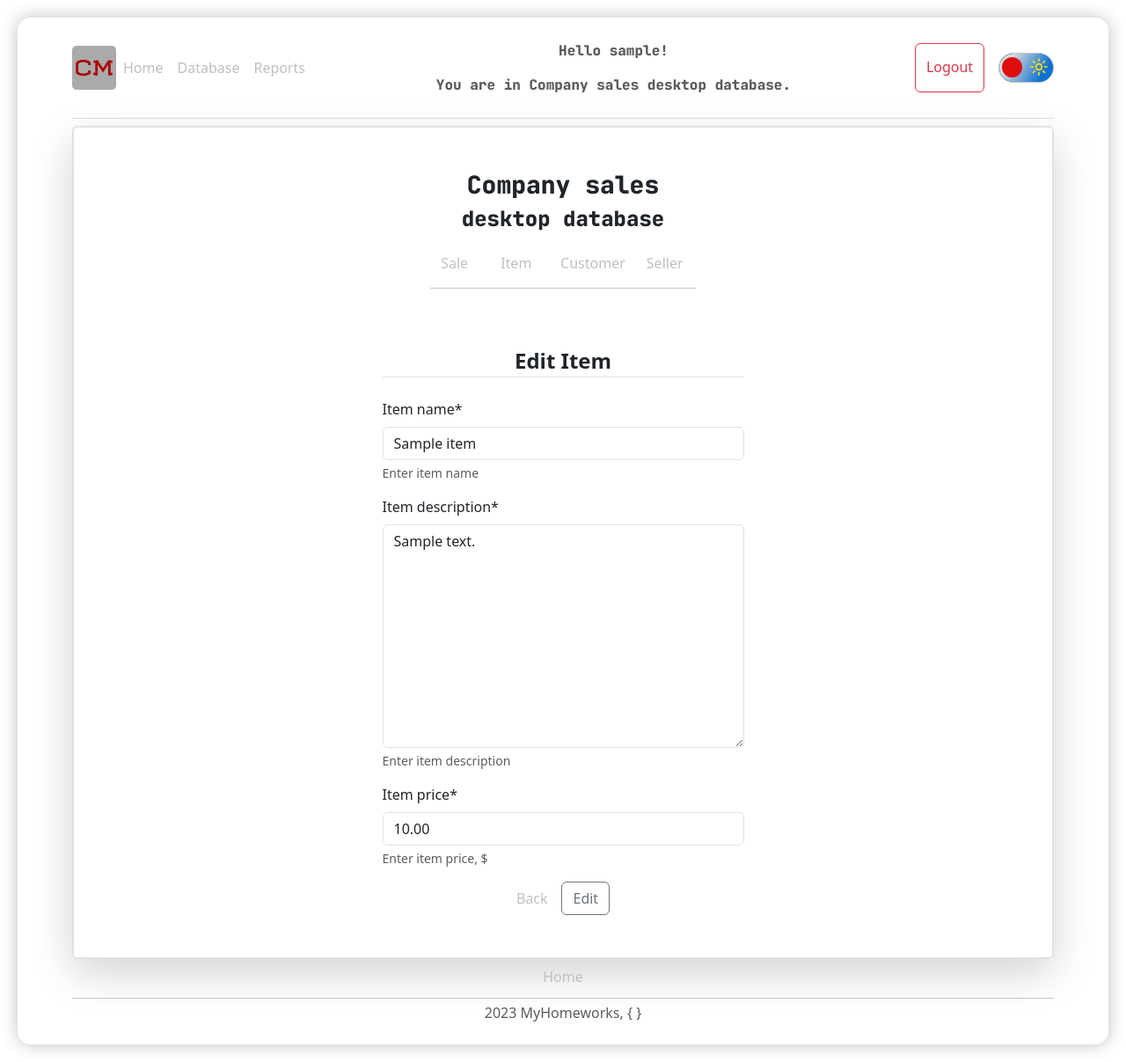
After one commit to MarkDanilchenko/Django_TestProject4, a Django app: page /DBCategories/DBitem/editItem/1 in a window 1280 px wide. The commit adds this page. Shown: the whole page at 88% size. Run offline with Django 4.2, Linux system fonts and the light colour scheme; a user stored in the database is signed in; tables that the repository leaves empty hold one stand-in row (values such as "Sample post"); some libraries are stand-ins or nearby versions.

Commit message:
Add Docker and Docker-compose config. Add "Edit" functions to all datatables

```diff
--- a/Company/settings.py
+++ b/Company/settings.py
@@ -27,7 +27,7 @@ SECRET_KEY = 'django-insecure-attma@j%9an^mt)y^a4ugnj^@x+f)c8hd8!0dj(r5=c=3d(k6h
 # SECURITY WARNING: don't run with debug turned on in production!
 DEBUG = True
 
-ALLOWED_HOSTS = []
+ALLOWED_HOSTS = ['0.0.0.0', '127.0.0.1', 'localhost']
 
 # Application definition
 
@@ -87,7 +87,7 @@ DATABASES = {
         'USER': os.getenv('DATABASE_USER'),
         'PASSWORD': os.getenv('DATABASE_PASSWORD'),
         'HOST': os.getenv('DATABASE_HOST'),
-        # 'PORT': os.getenv('DATABASE_PORT'),
+        'PORT': os.getenv('DATABASE_PORT'),
     }
 }
 
--- a/Company__sales/templates/DBcustomer_data.html
+++ b/Company__sales/templates/DBcustomer_data.html
@@ -15,6 +15,7 @@
 					<th scope="col">Surname</th>
 					<th scope="col">Email</th>
 					<th scope="col">Phone</th>
+					<th scope="col">Edit</th>
 					<th scope="col">Delete</th>
 				</tr>
 			</thead>
@@ -26,6 +27,7 @@
 					<td>{{i.surname}}</td>
 					<td>{{i.email}}</td>
 					<td>{{i.phone}}</td>
+					<td><a href="{% url 'editCustomer' i.id %}" class="nav-link text-center">&#9998;</a></td>
 					<td><a href="{% url 'deleteCustomer' i.id %}" class="nav-link text-center">&#10008;</a></td>
 				</tr>
 				{% endfor %}
--- a/Company__sales/templates/DBitem_data.html
+++ b/Company__sales/templates/DBitem_data.html
@@ -14,6 +14,7 @@
 					<th scope="col">Name</th>
 					<th scope="col">Description</th>
 					<th scope="col">Price, $</th>
+					<th scope="col">Edit</th>
 					<th scope="col">Delete</th>
 				</tr>
 			</thead>
@@ -24,6 +25,7 @@
 					<td>{{i.name}}</td>
 					<td>{{i.description}}</td>
 					<td>{{i.price}}</td>
+					<td><a href="{% url 'editItem' i.id %}" class="nav-link text-center">&#9998;</a></td>
 					<td><a href="{% url 'deleteItem' i.id %}" class="nav-link text-center">&#10008;</a></td>
 				</tr>
 				{% endfor %}
--- a/Company__sales/templates/DBsale_data.html
+++ b/Company__sales/templates/DBsale_data.html
@@ -16,6 +16,7 @@
 					<th scope="col">Price, $</th>
                     <th scope="col">Customer Info</th>
                     <th scope="col">Seller Info</th>
+					<th scope="col">Edit</th>
 					<th scope="col">Delete</th>
 				</tr>
 			</thead>
@@ -28,7 +29,8 @@
                     <td>{{i.item.price}}</td>
                     <td>{{i.customer.name}} {{i.customer.surname}} <br>&#128222; : {{i.customer.phone}}</td>
                     <td>{{i.seller.name}} {{i.seller.surname}}, {{i.seller.position}} </td>
-					<td><a href="{% url 'deleteItem' i.id %}" class="nav-link text-center">&#10008;</a></td>
+					<td><a href="{% url 'editSale' i.id %}" class="nav-link text-center">&#9998;</a></td>
+					<td><a href="{% url 'deleteSale' i.id %}" class="nav-link text-center">&#10008;</a></td>
 				</tr>
 				{% endfor %}
 			</tbody>
--- a/Company__sales/templates/DBseller_data.html
+++ b/Company__sales/templates/DBseller_data.html
@@ -17,6 +17,7 @@
 					<th scope="col">Phone</th>
                     <th scope="col">Employment date</th>
                     <th scope="col">Position</th>
+					<th scope="col">Edit</th>
 					<th scope="col">Delete</th>
 				</tr>
 			</thead>
@@ -30,6 +31,7 @@
 					<td>{{i.phone}}</td>
                     <td>{{i.date_of_employment|date:"d.m.Y"}}</td>
                     <td>{{i.position}}</td>
+					<td><a href="{% url 'editSeller' i.id %}" class="nav-link text-center">&#9998;</a></td>
 					<td><a href="{% url 'deleteSeller' i.id %}" class="nav-link text-center">&#10008;</a></td>
 				</tr>
 				{% endfor %}
--- /dev/null
+++ b/Company__sales/templates/editItem.html
@@ -0,0 +1,23 @@
+{% extends 'DBCategories.html' %}
+
+
+{% block DBcontent %}
+{% autoescape off %}
+
+<div class="d-flex justify-content-center">
+    {% load crispy_forms_tags %}
+    <form action="" method="post" enctype="multipart/form-data" class="d-flex flex-column align-items-center mb-5">
+        {% csrf_token %}
+        <fieldset class="form-group">
+            <legend class="border-bottom mb-4 text-center"><b>Edit Item</b></legend>
+            {{ form|crispy }}
+        </fieldset>
+        <div class="d-flex justify-content-center align-items-center">
+            <a href="{% url 'viewDBItem' %}" class="nav-link">Back</a>
+            <button type="submit" class="btn btn-outline-secondary ms-3">Edit</button>
+        </div>
+    </form>
+</div>
+{% endautoescape %}
+
+{% endblock %}
--- a/Company__sales/templates/index.html
+++ b/Company__sales/templates/index.html
@@ -26,18 +26,19 @@
 					<img src="{% static 'favicon_io/apple-touch-icon.png' %}" alt="Home page logo" width="50px" height="50px" />
 				</a>
 				{% if user.is_authenticated %}
-				<ul class="nav col-lg-auto col-12 me-lg-auto mb-lg-0 mb-3 d-flex justify-content-center">
+				<ul class="nav col-lg-auto col-12 mb-lg-0 mb-3 d-flex justify-content-center">
 					<li><a href="/" class="nav-link px-2">Home</a></li>
-					<li><a href="{% url 'viewDBCategories' %}" class="nav-link px-2">Company sales</a></li>
+					<li><a href="{% url 'viewDBCategories' %}" class="nav-link px-2">Database</a></li>
+					<li><a href="" class="nav-link px-2">Reports</a></li>
 				</ul>
 				<h6 class="text-center col-lg-auto col-12 mx-lg-auto mb-lg-0 mb-3" id="headerGreeting" style="color: rgb(92, 92, 92)">
 					Hello {{user.username}}!<br />
                     <br>You are in Company sales desktop database.
 				</h6>
 				<div
-					class="d-flex align-items-center justify-content-center col-lg-auto col-md-6 col-sm-6 col-8 offset-lg-0 offset-md-3 offset-sm-3 offset-2 ms-lg-auto me-2"
+					class="d-flex justify-content-end col-lg-auto col-10 offset-lg-0 offset-2"
 				>
-					<form action="#" method="post" class="col-7 me-2" role="search">
+					<!-- <form action="#" method="post" class="col-7 me-2" role="search">
 						{% csrf_token %}
 						<div class="form-floating">
 							<input
@@ -50,9 +51,8 @@
 							/>
 							<label for="search_field"><i>Search field:</i></label>
 						</div>
-					</form>
-					<a href="{% url 'logout' %}" class="col-4 btn btn-outline-danger text-center" style="height: 3.5rem; padding-top: 0.85rem;">Logout</a>
-				</div>
+					</form> -->
+					<a href="{% url 'logout' %}" class="btn btn-outline-danger text-center me-3" style="height: 3.5rem; padding-top: 0.85rem;">Logout</a>
 					<!-- dark/light theme switch button -->
 					<div id="colorThemeSwitcher" class="d-flex align-items-center">
 						<label class="switch">
@@ -82,6 +82,7 @@
 							</svg>
 							<!-- <span class="switch__sr">Dark Mode</span> -->
 						</label>
+					</div>
 				</div>
 				{% else %}
 				<div class="col-lg-auto col-12 d-flex align-items-center justify-content-end">
@@ -142,13 +143,15 @@
 								<li>Сompleted sales;</li>
 							</ul>
 						</li>
-						<li>Also you can add some new data to each part;</li>
+						<li>Add or edit data to each part using <i><b>the database</b></i>;</li>
+						<li>View additional database <i><b>reports</b></i>;</li>
 						<li>Hope you'll enjoy this simple app! &#128521;</li>
 					</ul>
 				</div>
 				<div class="row my-3">
 					<div class="col-12 d-flex justify-content-center">
-						<a href="{% url 'viewDBCategories' %}" class="btn btn-outline-secondary mx-1" title="Company sales">Company sales</a>
+						<a href="{% url 'viewDBCategories' %}" class="btn btn-outline-secondary mx-1" title="Company sales">Database</a>
+						<a href="" class="btn btn-outline-secondary mx-1" title="Company sales">Reports</a>
 					</div>
 				</div>
 				{% endblock %}
--- a/Company__sales/urls.py
+++ b/Company__sales/urls.py
@@ -5,18 +5,22 @@ from . import views
 urlpatterns_dbCategories = [
     path("DBcustomer", views.viewDBCustomer, name='viewDBCustomer'),
     path("DBcustomer/addCustomer", views.addCustomer, name='addCustomer'),
+    re_path(r"DBcustomer/editCustomer/(?P<id>\d+)", views.editCustomer, name='editCustomer'),
     re_path(r"DBcustomer/deleteCustomer/(?P<id>\d+)", views.deleteCustomer, name='deleteCustomer'),
     #
     path('DBseller', views.viewDBSeller, name='viewDBSeller'),
     path('DBseller/addSeller', views.addSeller, name='addSeller'),
+    re_path(r"DBseller/editSeller/(?P<id>\d+)", views.editSeller, name='editSeller'),
     re_path(r"DBseller/deleteSeller/(?P<id>\d+)", views.deleteSeller, name='deleteSeller'),
     #
     path('DBitem', views.viewDBItem, name='viewDBItem'),
     path('DBitem/addItem', views.addItem, name='addItem'),
+    re_path(r"DBitem/editItem/(?P<id>\d+)", views.editItem, name='editItem'),
     re_path(r"DBitem/deleteItem/(?P<id>\d+)", views.deleteItem, name='deleteItem'),
     #
     path('DBsale', views.viewDBSale, name='viewDBSale'),
     path('DBsale/addSale', views.addSale, name='addSale'),
+    re_path(r"DBsale/editSale/(?P<id>\d+)", views.editSale, name='editSale'),
     re_path(r"DBsale/deleteSale/(?P<id>\d+)", views.deleteSale, name='deleteSale'),
     #
 ]
--- a/Company__sales/views.py
+++ b/Company__sales/views.py
@@ -57,6 +57,17 @@ def deleteCustomer(request, id):
         return redirect("/DBCategories/DBcustomer")
 
 
+def editCustomer(request, id):
+    customer = models.Customer.objects.get(id=id)
+    form = forms.CustomerForm(instance=customer)
+    if request.method == "POST":
+        form = forms.CustomerForm(request.POST, instance=customer)
+        if form.is_valid():
+            form.save()
+            return redirect("/DBCategories/DBcustomer")
+    return render(request, "editCustomer.html", {"form": form})
+
+
 # Seller functions
 def viewDBSeller(request):
     try:
@@ -88,6 +99,17 @@ def deleteSeller(request, id):
         return redirect("/DBCategories/DBseller")
     except:
         return redirect("/DBCategories/DBseller")
+
+
+def editSeller(request, id):
+    seller = models.Seller.objects.get(id=id)
+    form = forms.SellerForm(instance=seller)
+    if request.method == "POST":
+        form = forms.SellerForm(request.POST, instance=seller)
+        if form.is_valid():
+            form.save()
+            return redirect("/DBCategories/DBseller")
+    return render(request, "editSeller.html", {"form": form})
 
 
 # Item functions
@@ -123,6 +145,17 @@ def deleteItem(request, id):
         return redirect("/DBCategories/DBitem")
 
 
+def editItem(request, id):
+    item = models.Item.objects.get(id=id)
+    form = forms.ItemForm(instance=item)
+    if request.method == "POST":
+        form = forms.ItemForm(request.POST, instance=item)
+        if form.is_valid():
+            form.save()
+            return redirect("/DBCategories/DBitem")
+    return render(request, "editItem.html", {"form": form})
+
+
 # Sales functions
 def viewDBSale(request):
     try:
@@ -154,3 +187,14 @@ def deleteSale(request, id):
         return redirect("/DBCategories/DBsale")
     except:
         return redirect("/DBCategories/DBsale")
+
+
+def editSale(request, id):
+    sale = models.Sale.objects.get(id=id)
+    form = forms.SaleForm(instance=sale)
+    if request.method == "POST":
+        form = forms.SaleForm(request.POST, instance=sale)
+        if form.is_valid():
+            form.save()
+            return redirect("/DBCategories/DBsale")
+    return render(request, "editSale.html", {"form": form})
--- a/static/src/css/style.css
+++ b/static/src/css/style.css
@@ -486,7 +486,7 @@ footer {
 
 #content_main {
   width: 100%;
-  min-height: 80vh;
+  min-height: 75vh;
 }
 
 #ul_get_started {
--- a/static/src/scss/style_custom.scss
+++ b/static/src/scss/style_custom.scss
@@ -51,7 +51,7 @@ footer {
 
 #content_main {
     width: 100%;
-    min-height: 80vh;
+    min-height: 75vh;
 }
 
 #ul_get_started {
```
Also changed, not shown: Company__sales/templates/editCustomer.html (added, +23 -0 lines), Company__sales/templates/editSale.html (added, +23 -0 lines), Company__sales/templates/editSeller.html (added, +23 -0 lines), compose.yaml (added, +39 -0 lines), static/dist/bundle.js, 3 other files. Lines whose indentation alone changed are shown as unchanged.
